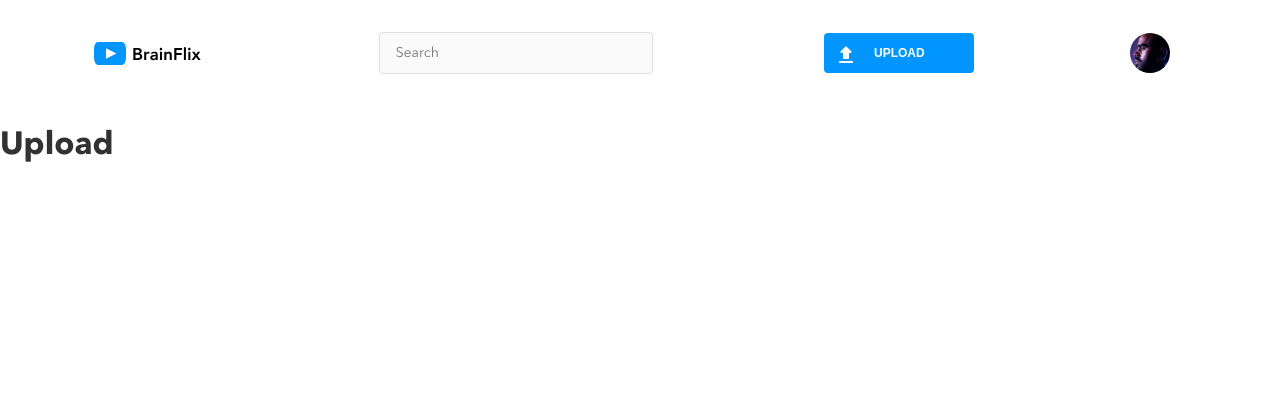
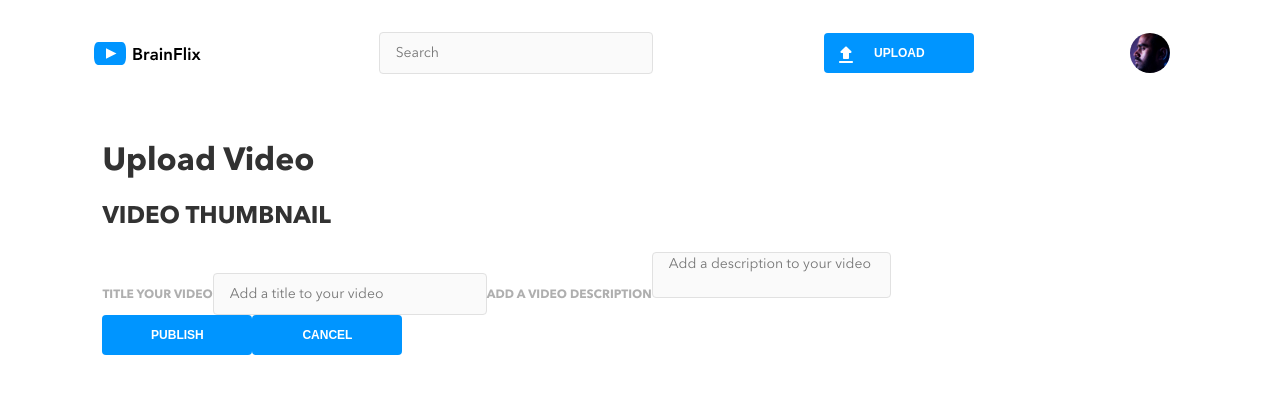
Before and after one commit to GurpreetD13/brainflix, a React (Create React App) app: page /upload in a window 1280 px wide. Shown: the top 394 px of the page. Built offline with nearby package versions, Linux system fonts and the light colour scheme.

Commit message:
Created html for Upload page including a form for uploading

```diff
--- a/src/pages/Upload/Upload.js
+++ b/src/pages/Upload/Upload.js
@@ -1,12 +1,46 @@
 import './Upload.scss';
+import uploadImage from '../../assets/images/Upload-video-preview.jpg'
+
 
 const Upload = () => {
+
+    const handleSubmit = (event) => {
+        event.preventDefault();
+
+
+        alert("Your video has been successfully uploaded!");
+
+        //redirect to home
+    }
+
     return (
 
+        <main className='main'>
 
-        <h1>Upload</h1>
+            <h1>Upload Video</h1>
 
-    )
-}
+            <form onSubmit={handleSubmit}>
+
+                <div>
+                    <h2>VIDEO THUMBNAIL</h2>
+                    {/* <img src={uploadImage} alt="Bike handlebars from biker's point of view while biking" /> */}
+                </div>
+
+                <div>
+                    <label htmlFor="">TITLE YOUR VIDEO</label>
+                    <input type="text" placeholder='Add a title to your video'/>
+
+                    <label htmlFor="">ADD A VIDEO DESCRIPTION</label>
+                    <textarea name="" placeholder='Add a description to your video'></textarea>
+                </div>
+
+                <div>
+                    <button>PUBLISH</button>
+                    <button disabled="disabled">CANCEL</button>
+                </div>
+            </form>
+        </main>
+    );
+};
 
 export default Upload;
--- a/src/pages/Upload/Upload.scss
+++ b/src/pages/Upload/Upload.scss
@@ -0,0 +1,13 @@
+@use '../../styles/partials/mixins' as *;
+
+.main {
+    box-sizing: border-box;
+    width: 100%;
+    padding: 16px;
+    @include tablet {
+        padding: 16px 48px;
+    }
+    @include desktop {
+        padding: 16px 8%;
+    }
+}
```
